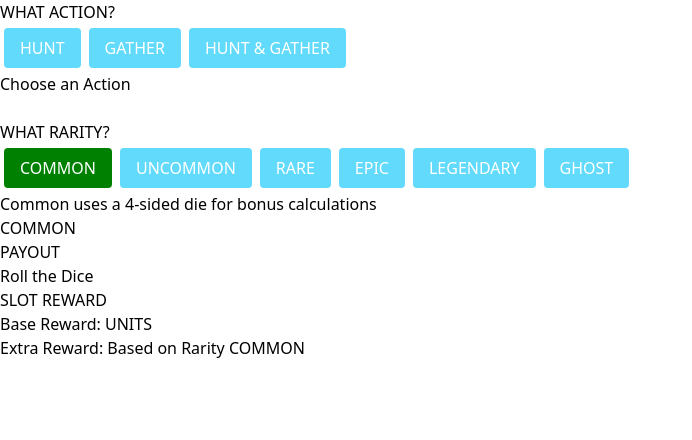
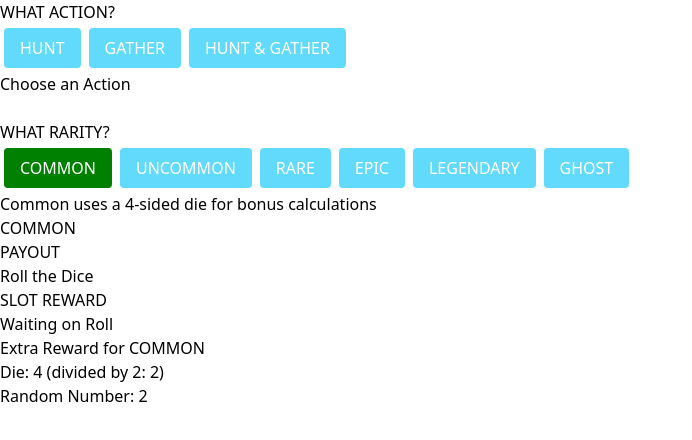
Before and after one commit to stargelnaz/oh-logic, a React (Create React App) app: page / in a window 1280 px wide. Both pictures are taken after a click on the button "COMMON". Shown: the top 440 px of the page, without its empty margins (0-692 px from the left). Built offline with nearby package versions, Linux system fonts and the light colour scheme.

Commit message:
added die

```diff
--- a/src/App.js
+++ b/src/App.js
@@ -2,6 +2,7 @@
 import React, { useState } from 'react';
 import WhatAction from './WhatAction';
 import WhatRarity from './WhatRarity';
+import rarityData from './rarity.json';
 
 function App() {
   const [rollResult, setRollResult] = useState(null);
@@ -59,9 +60,33 @@ function App() {
         <div className='grid grid-cols-2 gap-4 p-4'>
           <div className='bg-gray-200 p-4 w-300 h-500'>
             <h2 className='text-lg font-bold mb-2'>SLOT REWARD</h2>
-            Base Reward: {calculateReward()} UNITS
-            <br />
-            Extra Reward: Based on Rarity {selectedRarity}
+            {calculateReward() ? (
+              <>
+                Base Reward: {calculateReward()} UNITS
+                <br />
+              </>
+            ) : (
+              <p>Waiting on Roll</p>
+            )}
+            {selectedRarity ? (
+              <>
+                Extra Reward for {selectedRarity}
+                <br />
+                <p>
+                  Die: {rarityData[selectedRarity]?.Die} (divided by 2:{' '}
+                  {Math.floor(rarityData[selectedRarity]?.Die / 2)})
+                </p>
+                <p>
+                  Random Number:{' '}
+                  {Math.floor(
+                    Math.random() *
+                      Math.floor(rarityData[selectedRarity]?.Die / 2)
+                  ) + 1}
+                </p>
+              </>
+            ) : (
+              <p>Waiting on Rarity Selection</p>
+            )}
           </div>
 
           {/* Rest of the components */}
--- a/src/RarityContext.js
+++ /dev/null
@@ -1,5 +0,0 @@
-import { createContext } from 'react';
-
-const RarityContext = createContext(null);
-
-export default RarityContext;
--- a/src/rarity.json
+++ b/src/rarity.json
@@ -1,30 +1,36 @@
 {
-  "common": {
+  "COMMON": {
+    "Die": 4,
     "1": 50,
     "2": 50
   },
-  "uncommon": {
+  "UNCOMMON": {
+    "Die": 6,
     "1": 33.3,
     "2": 33.3,
     "3": 33.3
   },
-  "rare": {
+  "RARE": {
+    "Die": 8,
     "2": 10,
     "3": 80,
     "4": 10
   },
-  "epic": {
+  "EPIC": {
+    "Die": 10,
     "3": 10,
     "4": 80,
     "5": 10
   },
-  "legendary": {
+  "LEGENDARY": {
+    "Die": 12,
     "3": 10,
     "4": 40,
     "5": 40,
     "6": 10
   },
-  "ghost": {
+  "GHOST": {
+    "Die": 20,
     "3": 5,
     "4": 10,
     "5": 15,
```
